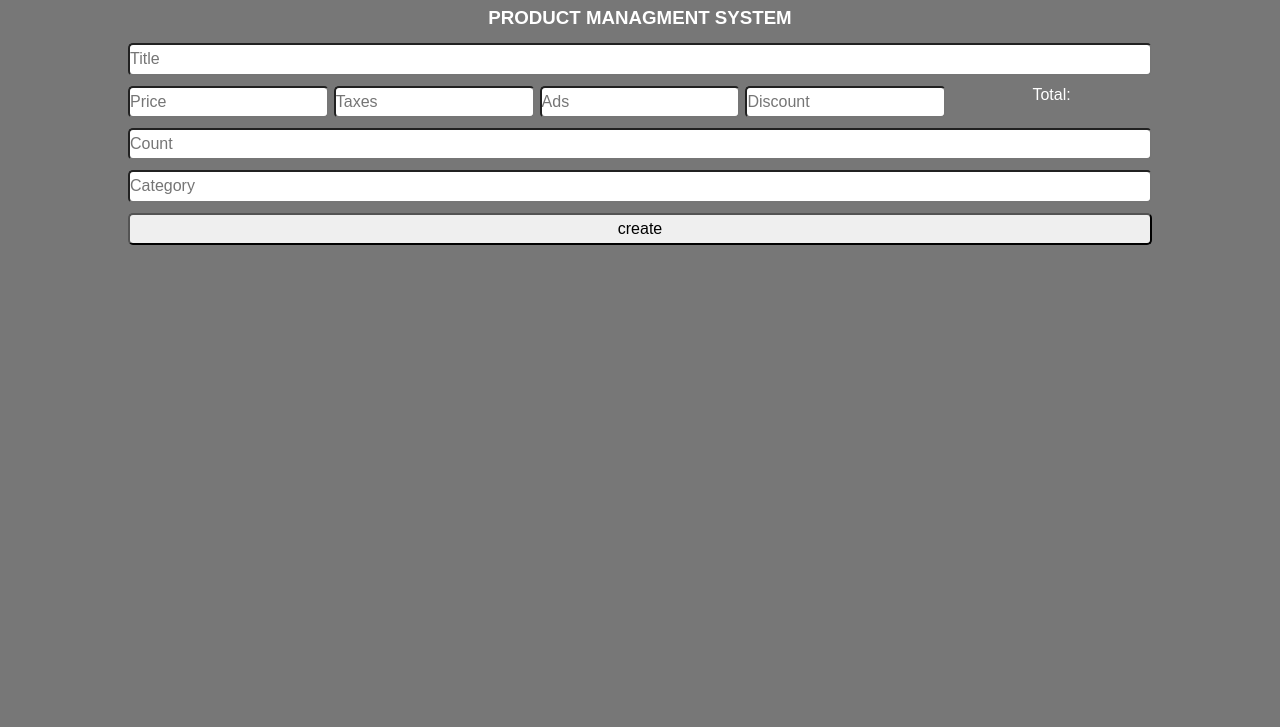
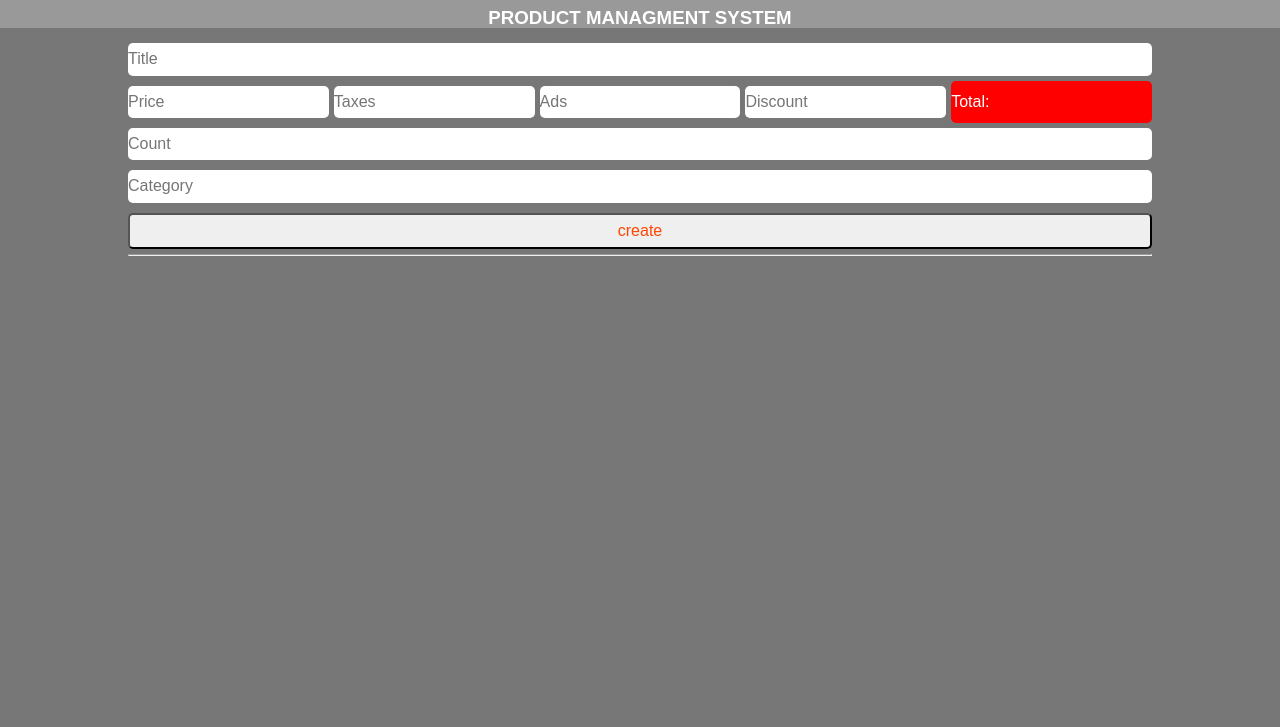
Before and after one commit to Mij-Do/Curds-Project, a plain HTML site: page index.html in a window 1280 px wide. Shown: the part 73-800 px from the top of the page. Drawn offline with Linux system fonts and the light colour scheme.

Commit message:
add new section and some JS code

```diff
--- a/CSS/style.css
+++ b/CSS/style.css
@@ -6,7 +6,7 @@
 
 :root {
     --main-margin: 5px 0;
-    --main-padding: 5px 0;
+    --main-padding: 7px 0;
 }
 
 body {
@@ -17,6 +17,7 @@ body {
 /* start header */
 header .container {
     text-align: center;
+    background-color: #999;
 }
 header .container h3 {
     text-transform: uppercase;
@@ -33,13 +34,27 @@ main .container .ptadt {
     grid-template-columns: repeat(auto-fill, minmax(200px, 1fr));
     gap: 5px;
 }
+main .container input {
+    outline: none;
+    border: none;
+}
+main .container button {
+    color: orangered;
+}
 main .container input, button {
     padding: var(--main-padding);
     border-radius: 5px;
 }
-main .container .ptadt, .title, .count, .category, .createBtn {
+main .container .ptadt input, input , button{
     width: 100%;
     margin: var(--main-margin);
+}
+main .container .ptadt .total {
+    color: white;
+    display: flex;
+    justify-content: flex-start;
+    align-items: center;
+    border-radius: 5px;
 }
 /* media query */
 @media (max-width: 767px) {
--- a/JS/main.js
+++ b/JS/main.js
@@ -0,0 +1,15 @@
+// Price&Taxes&ads&discount total
+
+let price = document.getElementById("price");
+let texas = document.getElementById("texas");
+let ads = document.getElementById("ads");
+let discount = document.getElementById("discount");
+let total = document.getElementById("total");
+
+function totalPrice () {
+    if (typeof price.value && typeof texas.value && typeof ads.value !== "number") {
+        total.style.backgroundColor = "red";
+
+    }
+}
+totalPrice();
--- a/index.html
+++ b/index.html
@@ -25,11 +25,11 @@
                 <input class="title" type="text" placeholder="Title">
                 <!-- Price&Taxes&ads&discount total -->
                 <div class="ptadt">
-                    <input class="price" type="number" placeholder="Price">
-                    <input class="taxes" type="number" placeholder="Taxes">
-                    <input class="ads" type="number" placeholder="Ads">
-                    <input class="discont" type="number" placeholder="Discount">
-                    <span class="total">Total:</span>
+                    <input class="price" id="price" type="number" placeholder="Price">
+                    <input class="taxes" id="texas" type="number" placeholder="Taxes">
+                    <input class="ads" id="ads" type="number" placeholder="Ads">
+                    <input class="discont" id="discount" type="number" placeholder="Discount">
+                    <span class="total" id="total" >Total:</span>
                 </div>
                 <div class="ccc">
                     <!-- count -->
@@ -41,6 +41,12 @@
                 </div>
             </section>
             <!-- end create section -->
+            <hr>
+            <!-- start show section -->
+            <section class="show">
+
+            </section>
+            <!-- end show section -->
         </div>
     </main>
     <!-- end main -->
```
